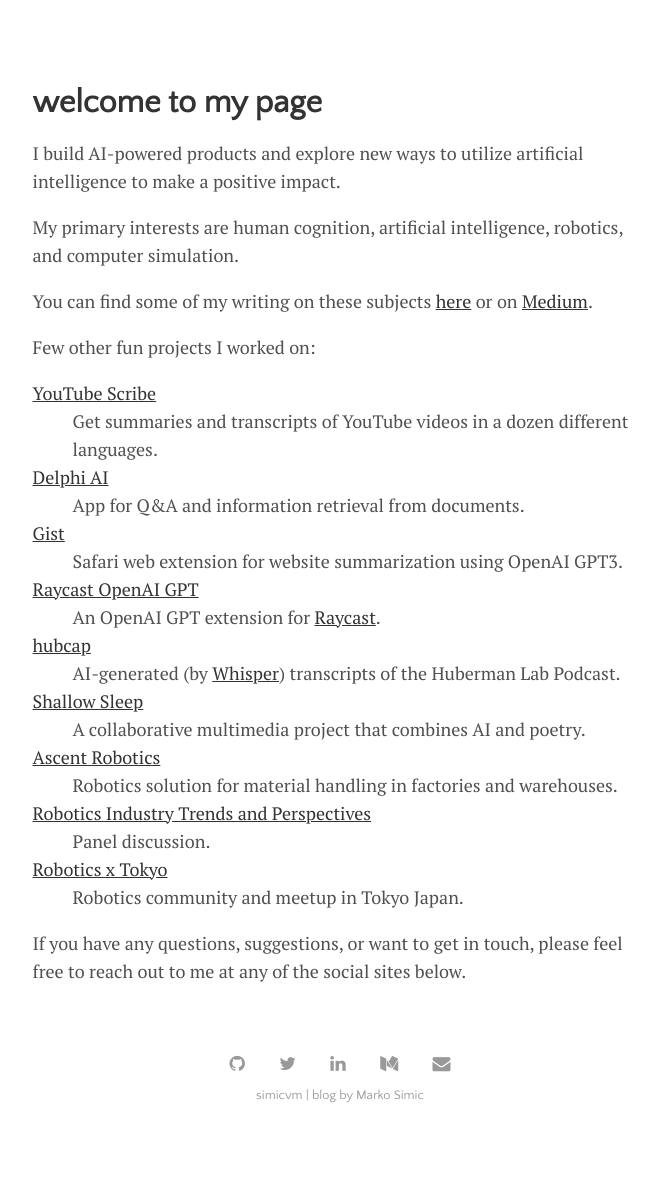
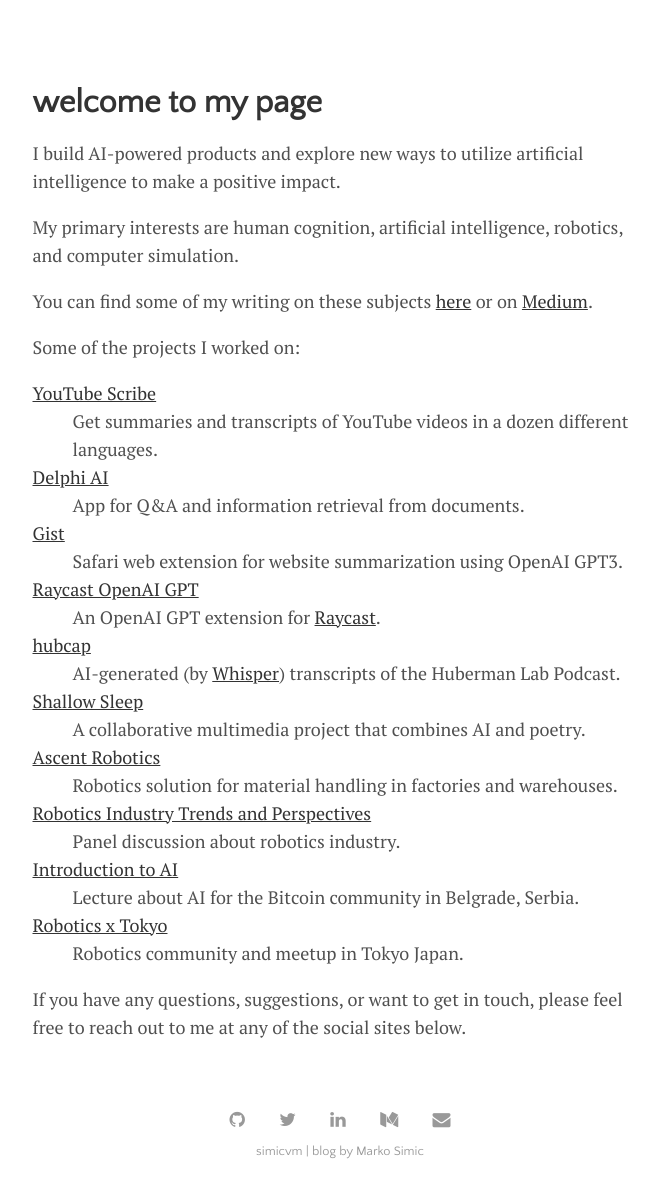
Before and after one commit to simicvm/simicvm.github.io, a Jekyll site: the page built from docs/index.html, in a window 1280 px wide, cut to the strip 172-1369 px from the top of the page. Shown: the whole strip, without its empty margins (300-957 px from the left). Built offline with Jekyll 4.4.1, drawn with Linux system fonts in a browser that asks for light colours; the list of posts is cut into pages by our own code; before the commit the page ends 1313 px from its top, so only the background shows below that.

Commit message:
add AI lecture link

```diff
--- a/docs/index.html
+++ b/docs/index.html
@@ -5,8 +5,10 @@
 
 <p>I build AI-powered products and explore new ways to utilize artificial intelligence to make a positive impact.</p>
 <p>My primary interests are human cognition, artificial intelligence, robotics, and computer simulation.</p>
-<p>You can find some of my writing on these subjects <a href="{{ site.github.url }}/{{ 'writing.html' }}">here</a> or on <a href="https://medium.com/@simicvm">Medium</a>.</p>
-<p>Few other fun projects I worked on:
+<p>You can find some of my writing on these subjects <a href="{{ site.github.url }}/{{ 'writing.html' }}">here</a> or on
+    <a href="https://medium.com/@simicvm">Medium</a>.
+</p>
+<p>Some of the projects I worked on:
 <dl>
     <dt><a href="https://shoki.app">YouTube Scribe</a></dt>
     <dd>Get summaries and transcripts of YouTube videos in a dozen different languages.</dd>
@@ -17,15 +19,19 @@
     <dt><a href="https://www.raycast.com/simicvm/openai-gpt">Raycast OpenAI GPT</a></dt>
     <dd>An OpenAI GPT extension for <a href="https://www.raycast.com/">Raycast</a>.</dd>
     <dt><a href="https://simicvm.github.io/hubcap/">hubcap</a></dt>
-        <dd>AI-generated (by <a href="https://github.com/openai/whisper">Whisper</a>) transcripts of the Huberman Lab Podcast.</dd>
+    <dd>AI-generated (by <a href="https://github.com/openai/whisper">Whisper</a>) transcripts of the Huberman Lab
+        Podcast.</dd>
     <dt><a href="https://youtu.be/73RpZxjey-g">Shallow Sleep</a></dt>
     <dd>A collaborative multimedia project that combines AI and poetry.</dd>
     <dt><a href="https://youtube.com/shorts/ZFHd9w9-YE8?feature=share">Ascent Robotics</a></dt>
     <dd>Robotics solution for material handling in factories and warehouses.</dd>
     <dt><a href="https://youtu.be/JECXWAwdBmM">Robotics Industry Trends and Perspectives</a></dt>
-        <dd>Panel discussion.</dd>
+    <dd>Panel discussion about robotics industry.</dd>
+    <dt><a href="https://youtu.be/mV_aqalVrcI">Introduction to AI</a></dt>
+    <dd>Lecture about AI for the Bitcoin community in Belgrade, Serbia.</dd>
     <dt><a href="https://www.meetup.com/robotics-x-tokyo/">Robotics x Tokyo</a></dt>
     <dd>Robotics community and meetup in Tokyo Japan.</dd>
 </dl>
 </p>
-<p>If you have any questions, suggestions, or want to get in touch, please feel free to reach out to me at any of the social sites below.</p>
+<p>If you have any questions, suggestions, or want to get in touch, please feel free to reach out to me at any of the
+    social sites below.</p>
```
Lines whose indentation alone changed are shown as unchanged.
